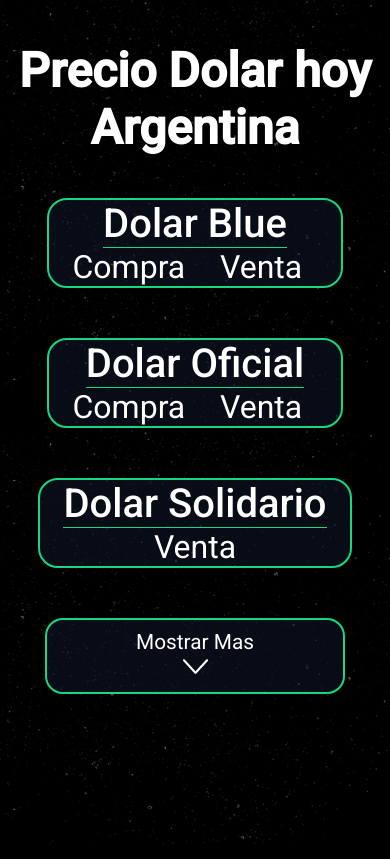
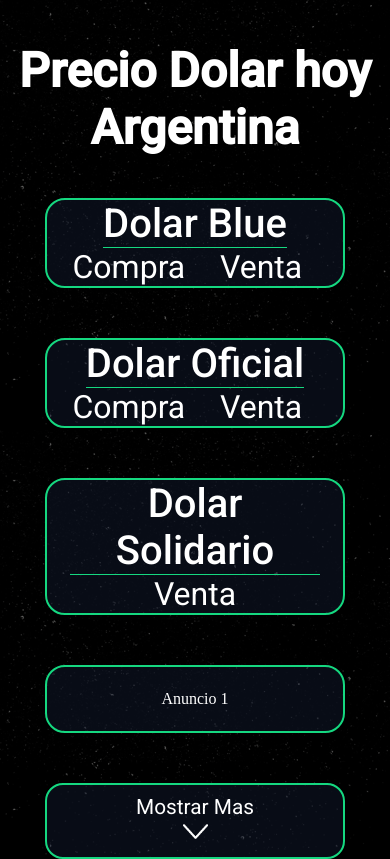
Before and after one commit to mati4242/Dolar, a plain HTML site: page index.html in a window 390 px wide. Drawn offline with Linux system fonts and the light colour scheme; no server answers.

Commit message:
Anuncio agregado
Puse la seccion donde irian los anuncios

```diff
--- a/css/styles.css
+++ b/css/styles.css
@@ -22,9 +22,18 @@ h1 {
 
 .main {
     display: grid;
+    grid-template-columns: 1fr 1fr 1fr;
     justify-items: center;
     grid-row-gap: 50px;
+
 }
+
+.main__container {
+    display: grid;
+    grid-column-start: 2;
+    grid-row-gap: 50px;
+}
+
 
 .dolar {
     display: flex;
@@ -33,8 +42,8 @@ h1 {
     padding: 0vh 6vw;
     border-radius: 20px;
     border: 2px solid #15D880;
+    background-color: #17223b60;
     color: white;
-    background-color: #17223b60;
 }
 
 .dolar__price {
@@ -57,16 +66,24 @@ h1 {
     display: block;
 }
 
+.show-more__container {
+    grid-column-start: 1;
+    grid-column-end: 4;
+}
+
 .show-more {
     display: none;
 }
 
 .show-less {
-    display: block;
+    display: grid;
+    grid-template-columns: 1fr 1fr 1fr;
+    width: 100%;
 }
 
 .show-more__content {
     display: grid;
+    grid-column-start: 2;
     grid-row-gap: 50px;
 }
 
@@ -78,6 +95,7 @@ h1 {
     outline: none;
     width: 300px;
     padding: 10px;
+    grid-column-start: 2;
 }
 
 .main__button:hover {
@@ -98,6 +116,33 @@ h1 {
     transform: rotate(180deg) ;
 }
 
+.ad-aside {
+    display: grid;
+    width: 15vw;
+    align-items: center;
+    border: 2px solid #15D880;
+    border-radius: 20px ;
+    background-color: #17223b60;
+}
+@media only screen and (max-width: 768px) {
+    .ad-aside {
+        grid-column-start: 2;
+        width: 100%;
+        height: 8vh;
+    }
+
+    .show-more__ad-aside {
+        margin-top: 50px;
+    }
+}
+.aside-ad--text {
+    color: white;
+}
+
+.show-more__ad-aside {
+    justify-self: center;
+}
+
 
 /* footer {
     background-color: teal;
--- a/index.html
+++ b/index.html
@@ -11,6 +11,7 @@
 <body>
     <h1>Precio Dolar hoy Argentina</h1>
     <main class="main">
+        <div class="main__container">
             <section class="dolar">
                 <h2 class="dolar__title">Dolar Blue</h2>
                 <div class="dolar__price">
@@ -38,8 +39,14 @@
                     <span id="dolar__venta-solidario"></span>
                 </div>
             </section>
-
-        <div class="show-more">
+        </div>
+        <aside class="main__ad-aside ad-aside">
+            <p class="aside-ad--text">Anuncio 1</p>
+        </aside>
+        <!-- <aside class="ad-aside">
+            <p class="aside-ad--text">Anuncio 1</p>
+        </aside> -->
+        <div class="show-more show-more__container">
             <div class="show-more__content">
                 <section class="dolar">
                     <h5 class="dolar__title">Contado con Liqui</h5>
@@ -79,6 +86,9 @@
                     </div>
                 </section>
             </div>
+            <aside class="show-more__ad-aside ad-aside">
+                <p class="aside-ad--text">Anuncio 2</p>
+            </aside>
         </div>
 
         <button class="main__button" type="button">
```
Lines whose indentation alone changed are shown as unchanged.
